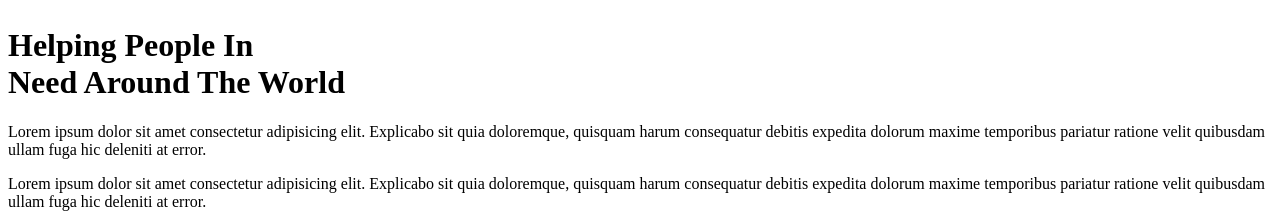
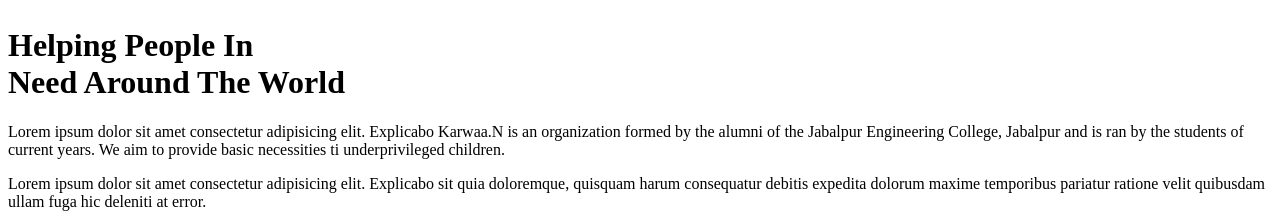
Before and after one commit to wizardamxn/KARWAAN-WEBSITE-EXPERIMENTS-HAHAHHAHHAHA, a React (Vite) app: page /home in a window 1280 px wide. Shown: the part 966-1179 px from the top of the page. Built offline with nearby package versions, Linux system fonts and the light colour scheme; the HTML template or start-up script is replaced by a standard one.

Commit message:
Update Homepage.jsx

```diff
--- a/src/pages/Homepage.jsx
+++ b/src/pages/Homepage.jsx
@@ -55,9 +55,10 @@
           <div className="w-full py-4 p-12 pl-32 h-full">
             <p>
               Lorem ipsum dolor sit amet consectetur adipisicing elit. Explicabo
-              sit quia doloremque, quisquam harum consequatur debitis expedita
-              dolorum maxime temporibus pariatur ratione velit quibusdam ullam
-              fuga hic deleniti at error.
+              Karwaa.N is an organization formed by the alumni of the
+              Jabalpur Engineering College, Jabalpur and is ran by the
+              students of current years. We aim to provide basic necessities
+              ti underprivileged children.
             </p>
             <p>
               Lorem ipsum dolor sit amet consectetur adipisicing elit. Explicabo
```
